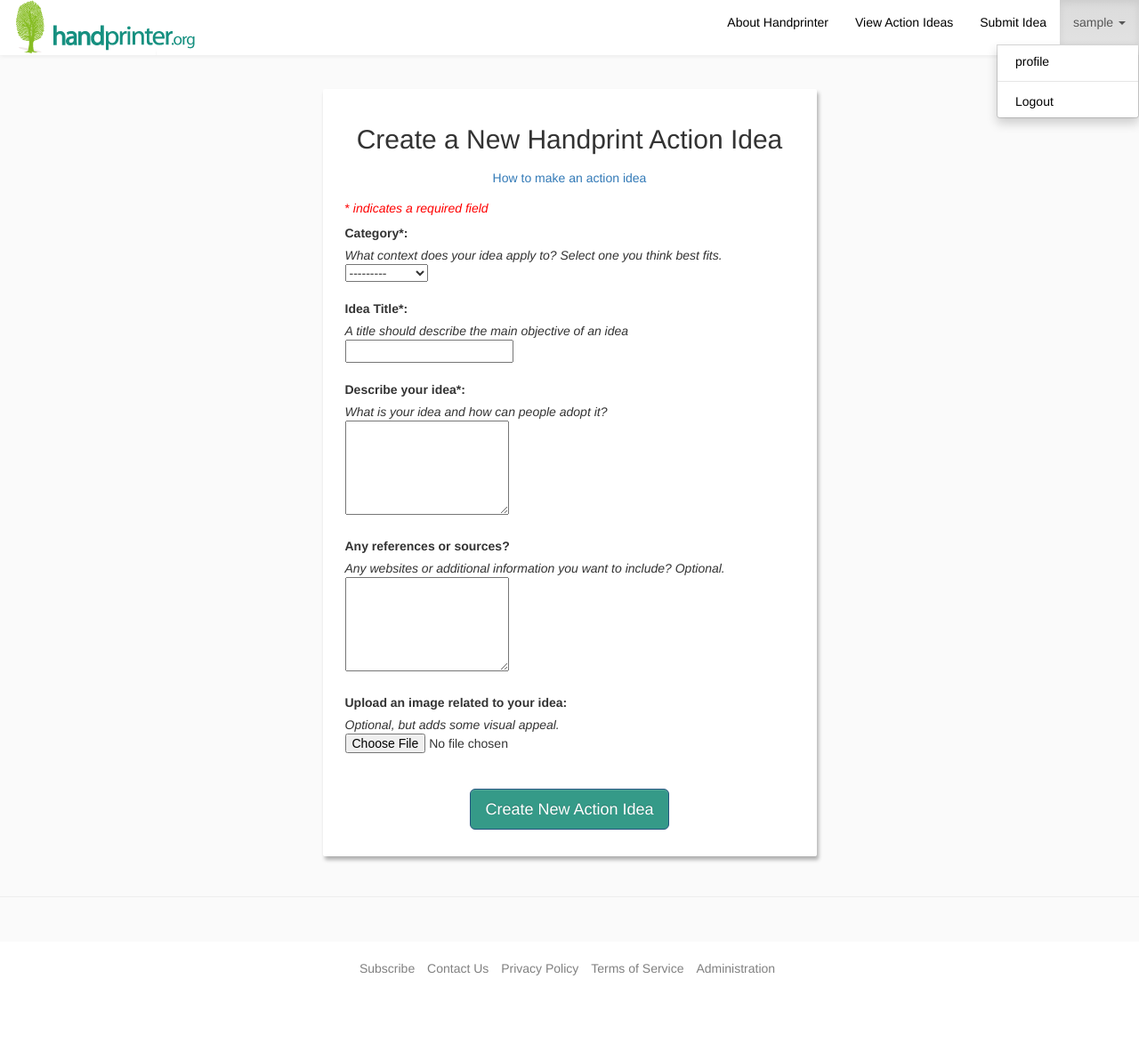
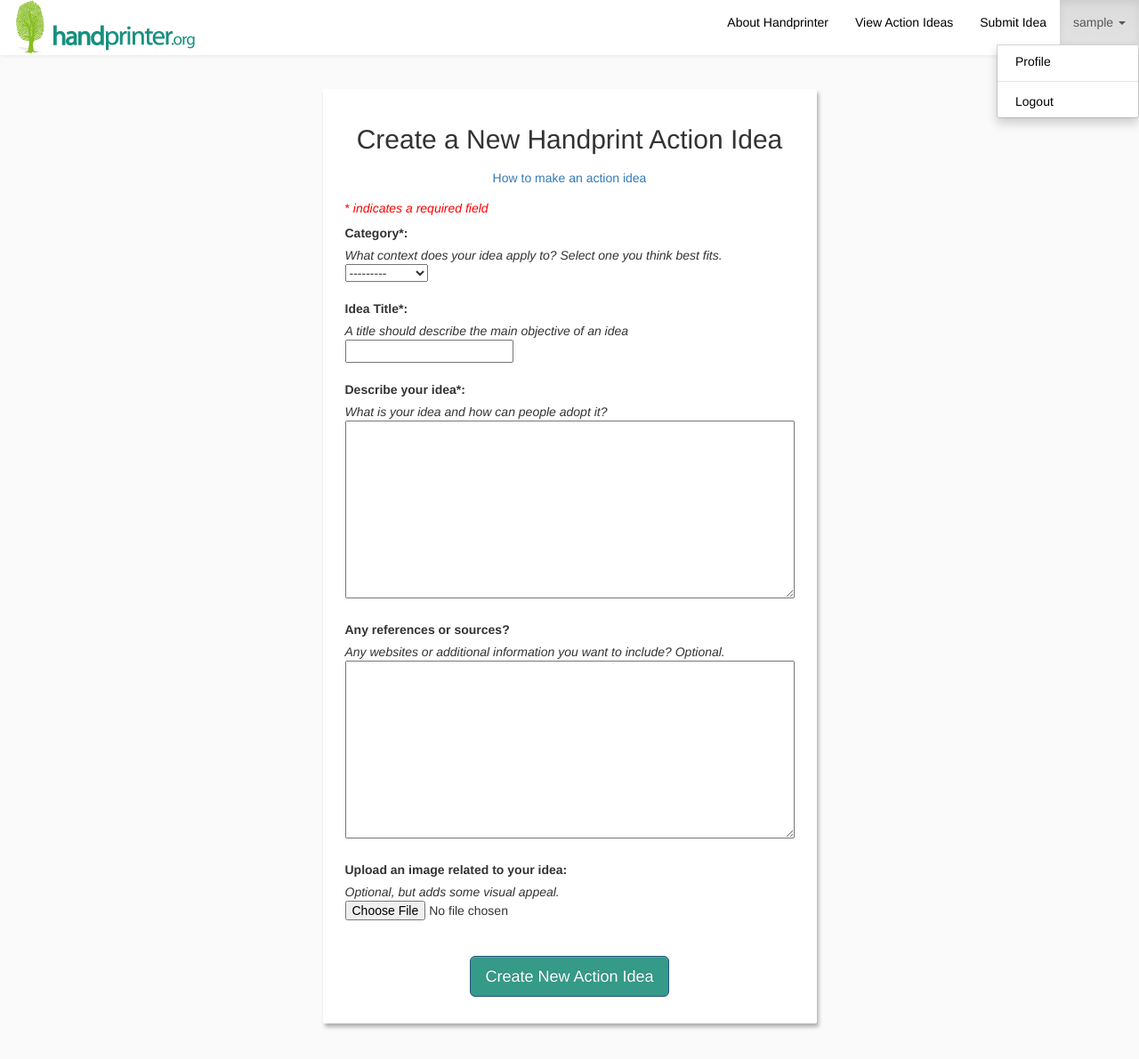
Before and after one commit to cnnebe/Handprinter, a Django app: page /new in a window 1280 px wide, after a click that opens the changed part. Shown: the top 1191 px of the page at 89% size. Before the commit the page ends 1097 px from the top, so only its background shows below. Run offline with Django 3.2, Linux system fonts and the light colour scheme; the visitor is signed in with stand-in values (Sample User, id 1); some libraries are stand-ins or nearby versions.

Commit message:
minor styling fixes

```diff
--- a/HandprintGenerator/forms.py
+++ b/HandprintGenerator/forms.py
@@ -11,8 +11,8 @@ class NewActionIdeaForm(forms.ModelForm):
         fields = ['category','name', 'description', 'tags', 'references', 'image']
         exclude = ['creator', 'date_created', 'active']
         widgets = {
-            'description': Textarea(attrs={'cols': 20, 'rows': 5}),
-            'references': Textarea(attrs={'cols': 20, 'rows': 5}),
+            'description': Textarea(),
+            'references': Textarea(),
         }
         labels = { #Use labels to mark required fields.
             'name': ('Idea Title*'),
@@ -47,7 +47,7 @@ class CommentForm(forms.ModelForm):
         fields = ['text']
         exclude = ['date_created', 'action_idea', 'user']
         widgets = {
-            'text': Textarea(attrs={'cols': 20, 'rows': 5}),
+            'text': Textarea(),
         }
         labels = {
             'text': ('Post a Comment'),
--- a/HandprintGenerator/static/css/handprintgenerator.css
+++ b/HandprintGenerator/static/css/handprintgenerator.css
@@ -16,6 +16,7 @@ body {
 h2 {
   text-align: center;
 }
+
 #main{
   width: 100%;
   padding-left: 0px;
@@ -395,7 +396,6 @@ p.copyright {
   width: 100%;
   text-align: center;
   margin: 10px 0 0;
-  background-color: #87BD24;
   border: black;
 }
 
@@ -431,7 +431,7 @@ p.copyright {
  .user-info-block .user-body {
   float: left;
   padding: 5%;
-  width: 90%;
+  width: 100%;
 }
 
   .user-body .tab-content > div {
@@ -558,3 +558,10 @@ p.copyright {
   text-transform: uppercase;
   text-decoration: none;
 }
+
+/* css for text areas */
+#id_description, #id_references, #id_text {
+  width: 100%;
+  height: 200px;
+
+}
--- a/HandprintGenerator/templates/HandprintGenerator/idea_table.html
+++ b/HandprintGenerator/templates/HandprintGenerator/idea_table.html
@@ -15,7 +15,7 @@
             <th data-toggle="tooltip" title="The title of the action idea.">Name &nbsp;&nbsp;&nbsp;&nbsp;&nbsp;&nbsp;</th>
             <th data-toggle="tooltip" title="Context this idea is applicable in.">Category &nbsp; &nbsp; &nbsp; &nbsp; &nbsp; &nbsp;</th>
             <th>Votes &nbsp; &nbsp; &nbsp; &nbsp; &nbsp; &nbsp;</th>
-            <th>Date Created</th>
+            <th>Date Created &nbsp; &nbsp; &nbsp; &nbsp; &nbsp; &nbsp;</th>
         <tr>
         {% for ai in idea_list_active %}
             <td data-toggle="tooltip" title="Click on an idea to learn more about it and comment!">
--- a/HandprintGenerator/templates/base.html
+++ b/HandprintGenerator/templates/base.html
@@ -43,7 +43,7 @@
                     <li class="dropdown">
                         <a href="#" class="dropdown-toggle" data-toggle="dropdown" role="button" aria-haspopup="true" aria-expanded="false">{{ user.username }} <span class="caret"></span></a>
                         <ul class="dropdown-menu">
-                        <li><a href="/profile">profile</a></li>
+                        <li><a href="/profile">Profile</a></li>
                         <li role="separator" class="divider"></li>
                         <li><a href="{% url 'HandprintGenerator:logout' %}">Logout</a>
                         </ul>
```
Also changed, not shown: HandprintGenerator/templates/HandprintGenerator/detail.html (+4 -4 lines).
